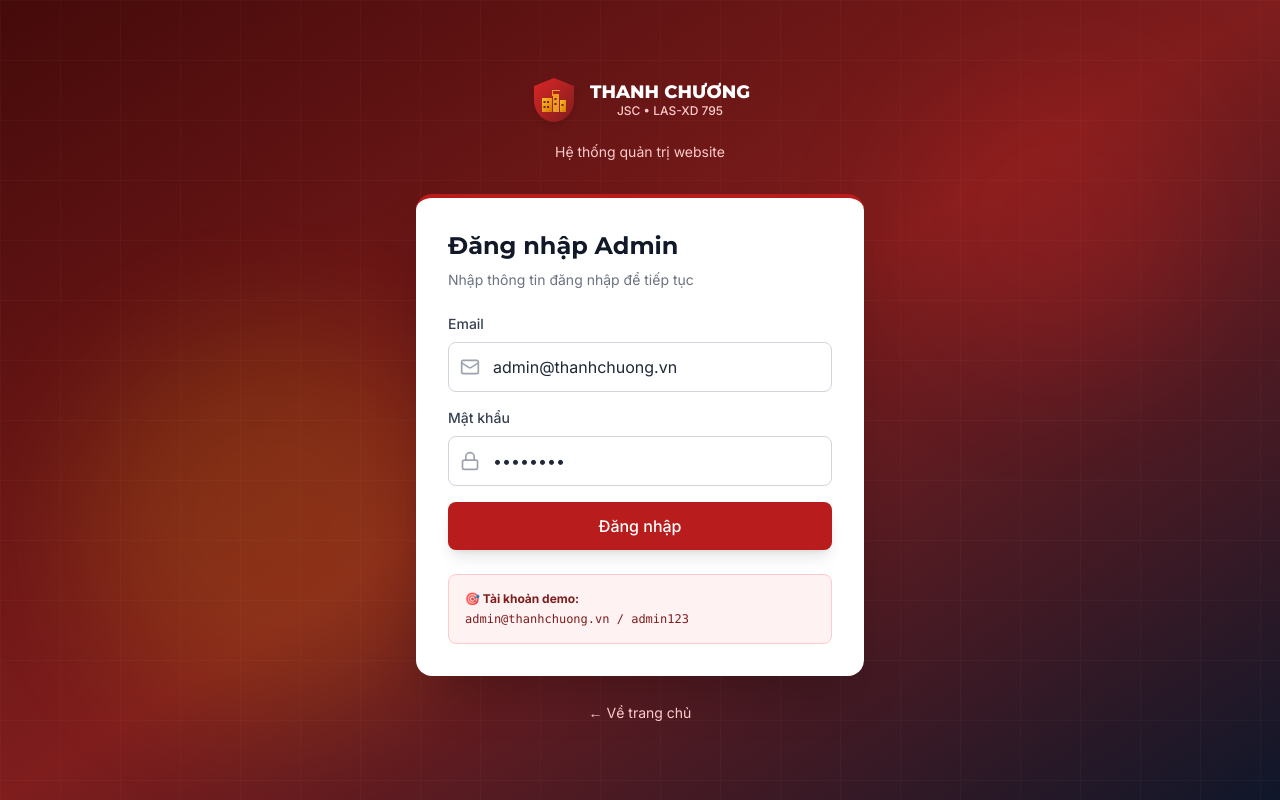
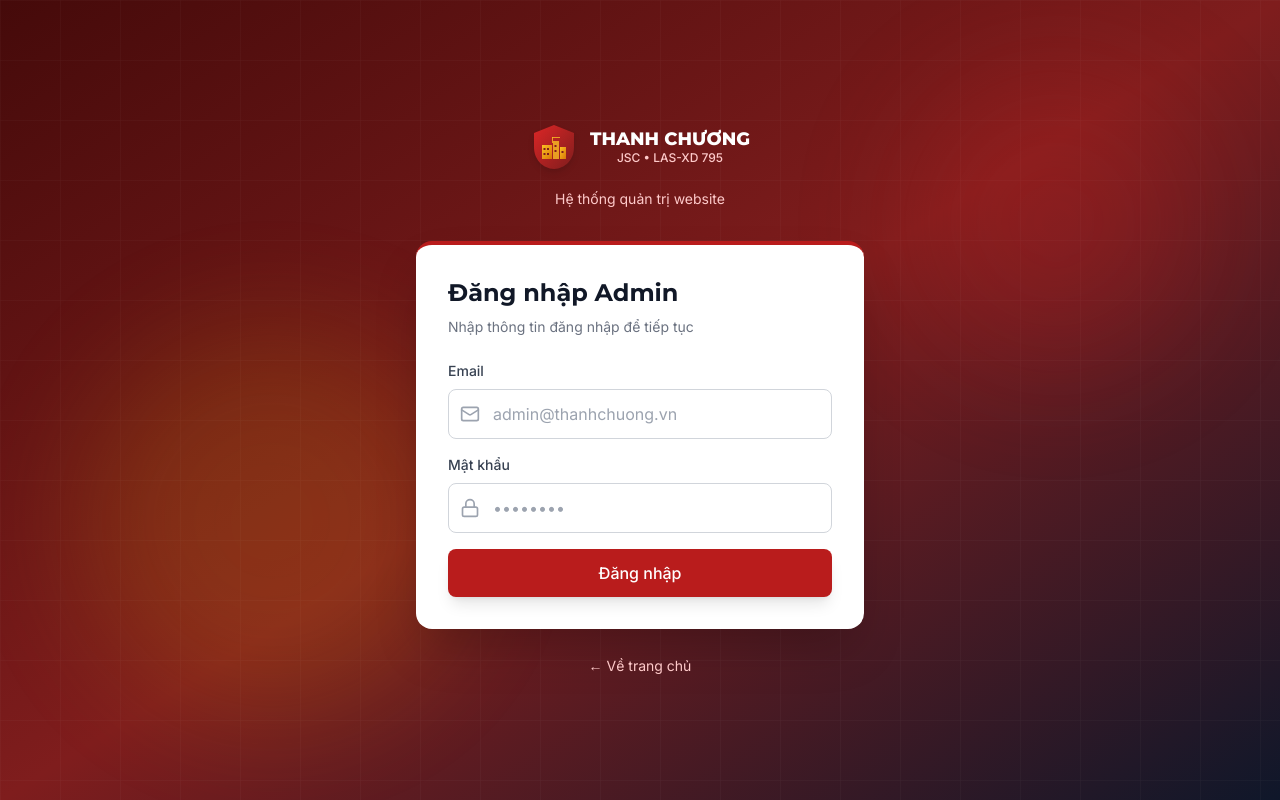
Before and after one commit to tuananh-nqt9/DUANKDXDTC, a Next.js app: page /admin/login in a window 1280 px wide. Built offline with nearby package versions, Linux system fonts and the light colour scheme.

Commit message:
Xóa tài khoản demo khỏi trang login

```diff
--- a/src/app/admin/login/page.tsx
+++ b/src/app/admin/login/page.tsx
@@ -7,8 +7,8 @@
 
 export default function AdminLoginPage() {
   const router = useRouter();
-  const [email, setEmail] = useState("admin@thanhchuong.vn");
-  const [password, setPassword] = useState("admin123");
+  const [email, setEmail] = useState("");
+  const [password, setPassword] = useState("");
   const [loading, setLoading] = useState(false);
   const [error, setError] = useState("");
 
@@ -124,10 +124,6 @@
             </button>
           </form>
 
-          <div className="mt-6 p-4 bg-primary-50 rounded-lg text-xs text-primary-800 border border-primary-200">
-            <strong>🎯 Tài khoản demo:</strong>
-            <div className="mt-1 font-mono">admin@thanhchuong.vn / admin123</div>
-          </div>
         </div>
 
         <div className="text-center mt-6">
```
